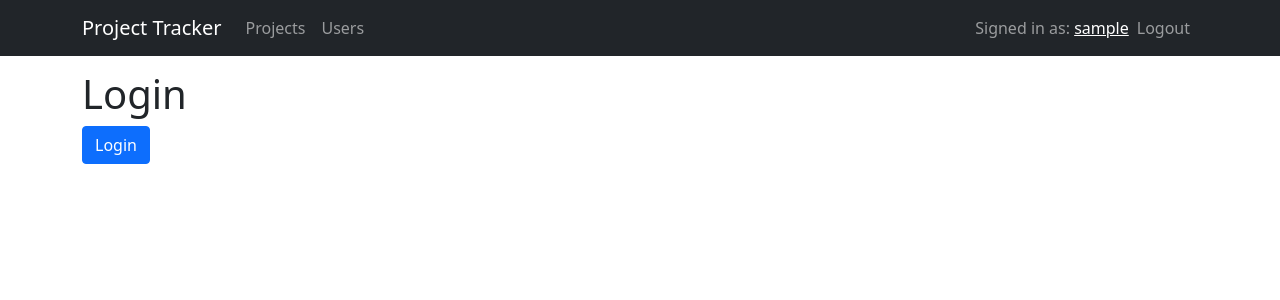
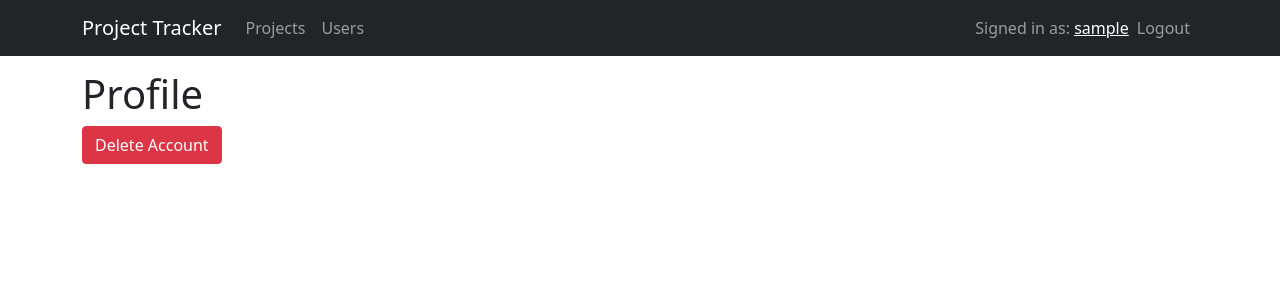
Before and after one commit to tomheaton/project-tracker, a React (Create React App) app in the folder client/: page /profile in a window 1280 px wide. Before the commit this address led to /login. Shown: the top 300 px of the page. Built offline with nearby package versions, Linux system fonts and the light colour scheme; sample sign-in values are in the browser's storage.

Commit message:
fixed protected routes problem

```diff
--- a/client/src/App.js
+++ b/client/src/App.js
@@ -1,6 +1,6 @@
 import {useEffect, useState} from "react";
 import {BrowserRouter, Link, Route, Switch} from "react-router-dom";
-import {Container, Nav, Navbar} from "react-bootstrap";
+import {Button, Container, Nav, Navbar} from "react-bootstrap";
 import HomePage from "./pages/HomePage";
 import ProjectsPage from "./pages/ProjectsPage";
 import UsersPage from "./pages/UsersPage";
@@ -14,11 +14,9 @@ import BugsPage from "./pages/BugsPage";
 
 const App = () => {
 
-  //const [ user, setUser ] = useLocalStorage("user", {});
   const [ user, setUser ] = useState(null);
 
   const handleLogout = () => {
-    window.localStorage.removeItem("user");
     setUser(null);
     console.log("logging out...");
   }
@@ -71,11 +69,9 @@ const App = () => {
           <Route exact path={"/projects/:id/bugs"} component={BugsPage}/>
           <Route exact path={"/users"} component={UsersPage}/>
           <Route exact path={"/users/:id"} component={UserPage}/>
-          <Route exact path={"/login"}>
-            <LoginPage setUser={setUser}/>
-          </Route>
           <Route exact path={"/signup"} component={SignupPage}/>
-          <ProtectedRoute exact path={"/profile"} user={user} component={ProfilePage}/>
+          <ProtectedRoute exact path={"/login"} redirect={"/profile"} condition={!user} component={() => <LoginPage setUser={setUser}/>}/>
+          <ProtectedRoute exact path={"/profile"} redirect={"/login"} condition={user} component={() => <ProfilePage user={user}/>}/>
         </Switch>
 
       </div>
--- a/client/src/components/ProtectedRoute.js
+++ b/client/src/components/ProtectedRoute.js
@@ -1,11 +1,11 @@
 import {Redirect, Route} from "react-router-dom";
 
-const ProtectedRoute = ({component: Component, user, ...otherProps}) => {
+const ProtectedRoute = ({component: Component, condition, redirect, ...otherProps}) => {
 
   return (
     <Route
       {...otherProps}
-      render={(props) => user ? <Component {...props}/>  : <Redirect to={"/login"}/>}
+      render={(props) => condition ? <Component {...props}/>  : <Redirect to={redirect}/>}
     />
   );
 }
--- a/client/src/pages/ProfilePage.js
+++ b/client/src/pages/ProfilePage.js
@@ -7,7 +7,7 @@ const ProfilePage = ({user}) => {
   const history = useHistory();
 
   const deleteAccount = async () => {
-    await axios.delete(`/user/${user.user_id}`).then((result) => {
+    await axios.delete(`/user/${user["user_id"]}`).then((result) => {
       console.log("result: ", result);
     }).catch((error) => {
       console.log("error: ", error);
```
